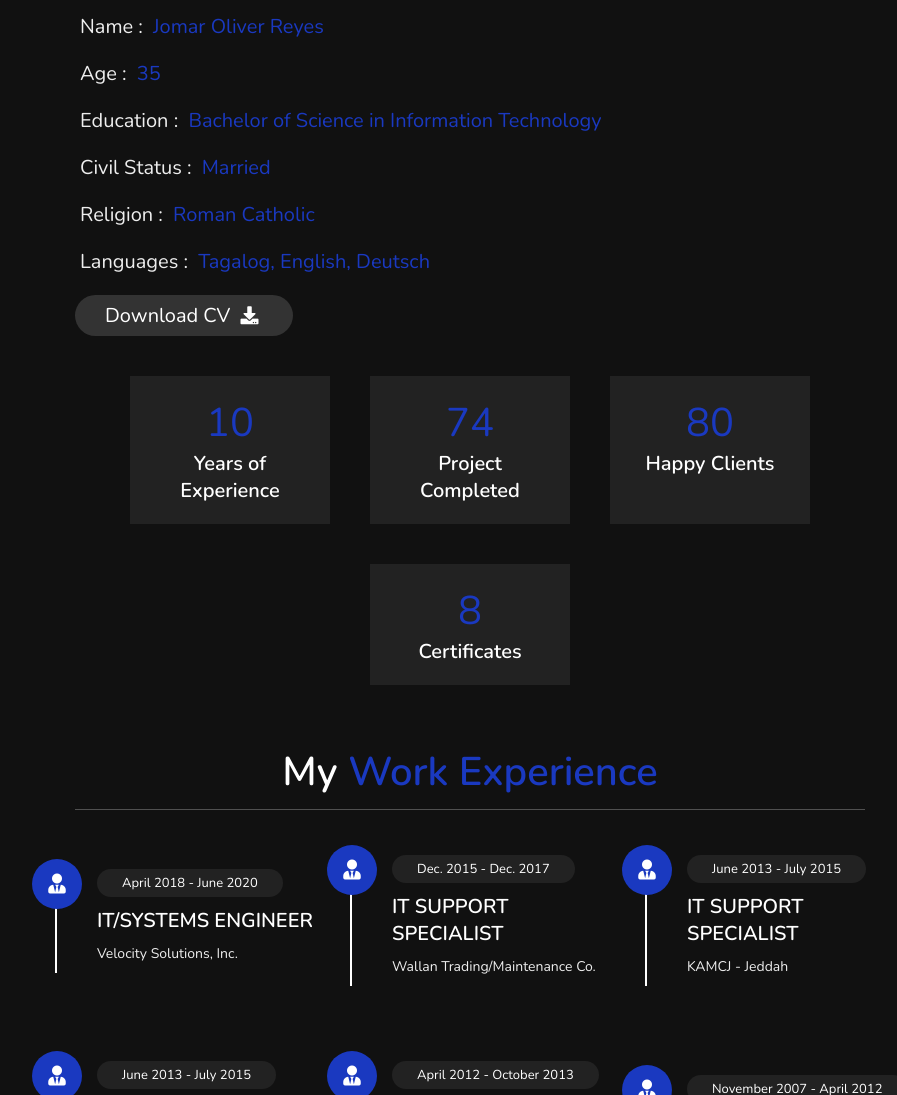
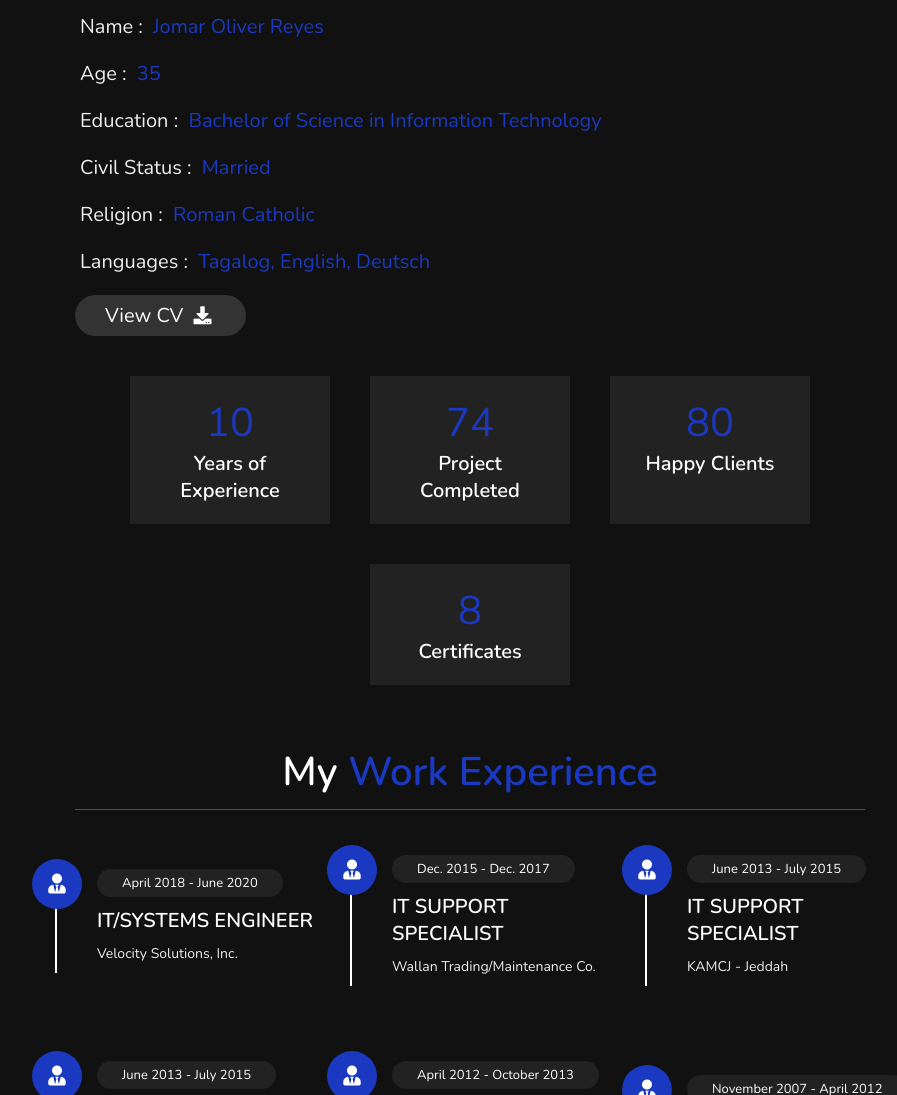
Before and after one commit to j0rd3v/j0rd3v.github.io, a plain HTML site: page index.html in a window 1280 px wide. Shown: the part 912-2007 px from the top of the page, without its empty margins (345-1242 px from the left). Drawn offline with nearby package versions, Linux system fonts and the light colour scheme; files whose address does not match are found by name.

Commit message:
02-02-22

```diff
--- a/index.html
+++ b/index.html
@@ -69,7 +69,7 @@
         <h3> <span> Civil Status : </span> Married </h3>
         <h3> <span> Religion : </span> Roman Catholic </h3>
         <h3> <span> Languages : </span> Tagalog, English, Deutsch </h3>
-        <a href="data/JOR_CV 2022.docx"><button class="btn"> Download CV <i class="fas fa-download"></i> </button></a>
+        <a href="data/JOR_CV 2022.pdf" target="_blank"><button class="btn"> View CV <i class="fas fa-download"></i> </button></a>
     </div>
 
     <div class="counter">
```
Also changed, not shown: 2 other files.
